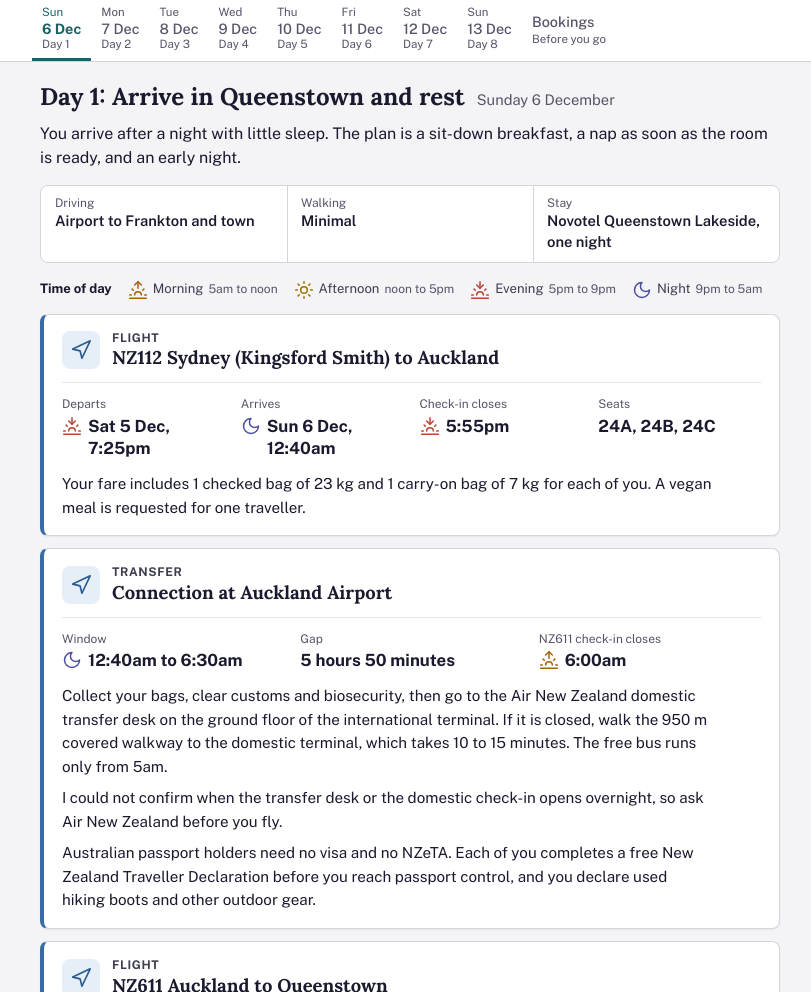
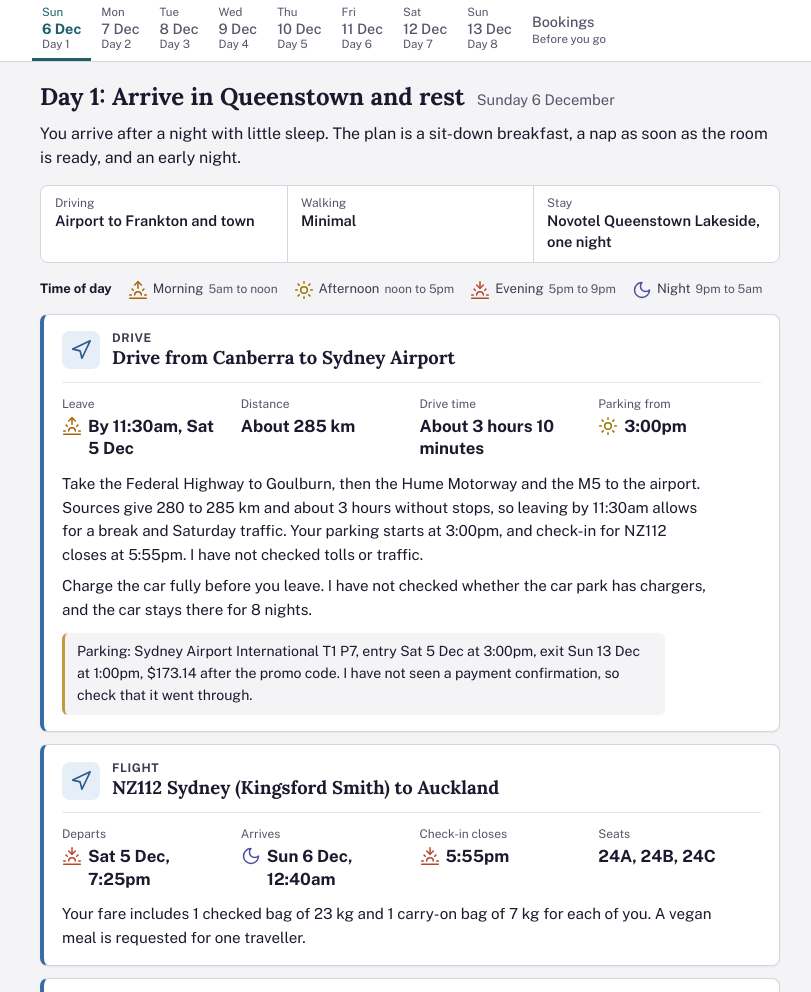
Before and after one commit to puneetsyaloutlook/nztrip, a plain HTML site: page index.html in a window 1280 px wide. Shown: the top 992 px of the page, without its empty margins (230-1041 px from the left). Drawn offline with nearby package versions, Linux system fonts and the light colour scheme.

Commit message:
Add the drives from and to Canberra and the airport parking
Co-Authored-By: Claude Sonnet 5.5 <noreply@anthropic.com>
Claude-Session: https://claude.ai/code/session_01RMZQ7uiZERYw8EzYD18n6J

```diff
--- a/index.html
+++ b/index.html
@@ -162,6 +162,11 @@ var DAYS = [
     lead: "You arrive after a night with little sleep. The plan is a sit-down breakfast, a nap as soon as the room is ready, and an early night.",
     facts: [["Driving", "Airport to Frankton and town"], ["Walking", "Minimal"], ["Stay", "Novotel Queenstown Lakeside, one night"]],
     stops: [
+      { type: "drive", title: "Drive from Canberra to Sydney Airport",
+        stats: [["Leave", "By 11:30am, Sat 5 Dec"], ["Distance", "About 285 km"], ["Drive time", "About 3 hours 10 minutes"], ["Parking from", "3:00pm"]],
+        text: ["Take the Federal Highway to Goulburn, then the Hume Motorway and the M5 to the airport. Sources give 280 to 285 km and about 3 hours without stops, so leaving by 11:30am allows for a break and Saturday traffic. Your parking starts at 3:00pm, and check-in for NZ112 closes at 5:55pm. I have not checked tolls or traffic.",
+               "Charge the car fully before you leave. I have not checked whether the car park has chargers, and the car stays there for 8 nights."],
+        book: "Parking: Sydney Airport International T1 P7, entry Sat 5 Dec at 3:00pm, exit Sun 13 Dec at 1:00pm, $173.14 after the promo code. I have not seen a payment confirmation, so check that it went through." },
       { type: "flight", title: "NZ112 Sydney (Kingsford Smith) to Auckland",
         stats: [["Departs", "Sat 5 Dec, 7:25pm"], ["Arrives", "Sun 6 Dec, 12:40am"], ["Check-in closes", "5:55pm"], ["Seats", "24A, 24B, 24C"]],
         text: ["Your fare includes 1 checked bag of 23 kg and 1 carry-on bag of 7 kg for each of you. A vegan meal is requested for one traveller."] },
@@ -307,12 +312,16 @@ var DAYS = [
   },
   {
     tab: "Sun 13 Dec", label: "Day 8", title: "Fly home to Sydney", date: "Sunday 13 December",
-    lead: "The flight home leaves Auckland at 9:00am.",
-    facts: [["Flight time", "3 hours 35 minutes"], ["Bags", "3 x 23 kg each"], ["Check-in closes", "7:30am"]],
+    lead: "The flight home leaves Auckland at 9:00am, and you drive home to Canberra from Sydney Airport after you land.",
+    facts: [["Flight time", "3 hours 35 minutes"], ["Bags", "3 x 23 kg each"], ["Check-in closes", "7:30am"], ["Drive home", "About 3 hours 10 minutes"]],
     stops: [
       { type: "flight", title: "NZ103 Auckland to Sydney (Kingsford Smith)",
         stats: [["Departs", "9:00am"], ["Arrives", "10:35am"], ["Seats", "Not shown on your booking"]],
-        text: ["Check-in and bag drop close at 7:30am, 90 minutes before departure. Your e-ticket does not show seat numbers for this flight, so check them in the Air New Zealand app."] }
+        text: ["Check-in and bag drop close at 7:30am, 90 minutes before departure. Your e-ticket does not show seat numbers for this flight, so check them in the Air New Zealand app."] },
+      { type: "drive", title: "Drive from Sydney Airport to Canberra",
+        stats: [["Leave by", "1:00pm"], ["Distance", "About 285 km"], ["Drive time", "About 3 hours 10 minutes"], ["Home", "About 4:15pm"]],
+        text: ["NZ103 lands at 10:35am. Collect your bags, clear customs and go to car park P7, then leave before the 1:00pm parking exit time. Take the M5 and the Hume Motorway south, then the Federal Highway at Goulburn. The home time assumes no stops.",
+               "Check whether the battery covers 285 km with three people and bags. If not, plan a charge on the way. Goulburn is about two thirds of the way from Sydney, and I have not checked chargers on the route."] }
     ]
   },
   {
@@ -325,6 +334,7 @@ var BOOKINGS = '' +
 '<div class="box"><h3>Booked</h3><ul>' +
 '<li><b>Hire car:</b> Budget at Queenstown Airport, pick-up Sunday 6 December at 9:00am and return Saturday 12 December at 5:30pm. Intermediate SUV (Mitsubishi Outlander or similar), unlimited kilometres, prepaid NZ$725.79. Reference 07616239AU1. Only you are listed as a driver. You declined the excess reduction and the zero excess option, so you pay for damage up to the excess, and I have not seen the amount. Cancelling at least 24 hours before pick-up costs up to NZ$86.25, and within 24 hours up to NZ$172.50. A no-show forfeits the whole amount, and an early return gets no refund.</li>' +
 '<li><b>Queenstown, Sunday 6 December:</b> Novotel Queenstown Lakeside, one night, Standard Room with Two Double Beds, Saver Rate (non-refundable, paid online). AUD 413.53 at checkout, including AUD 49.45 for parking (NZD 501.75). Check-in 3:00pm, check-out 11:00am.</li>' +
+'<li><b>Sydney Airport parking:</b> International T1 P7, entry Saturday 5 December at 3:00pm, exit Sunday 13 December at 1:00pm, $173.14 after the promo code. I have not seen a payment confirmation.</li>' +
 '<li><b>Te Anau, Monday 7 to Friday 11 December:</b> Distinction Te Anau Hotel and Villas, Deluxe Two Bedroom Villa, four nights with breakfast, on the 3 Nights B&amp;B Save 20% deal (non-refundable). NZ$2,342.40. Booking ID DIS-468195. Check-in from 2:00pm, check-out before 10:00am. You asked for the king and two singles bedding, which is not guaranteed.</li>' +
 '<li><b>Queenstown, Friday 11 December:</b> Novotel Queenstown Lakeside, one night, Standard Room with Two Double Beds, Saver Rate (non-refundable). AUD 406.36 before any extras. I have not seen the Novotel confirmation numbers.</li>' +
 '</ul></div>' +
```
